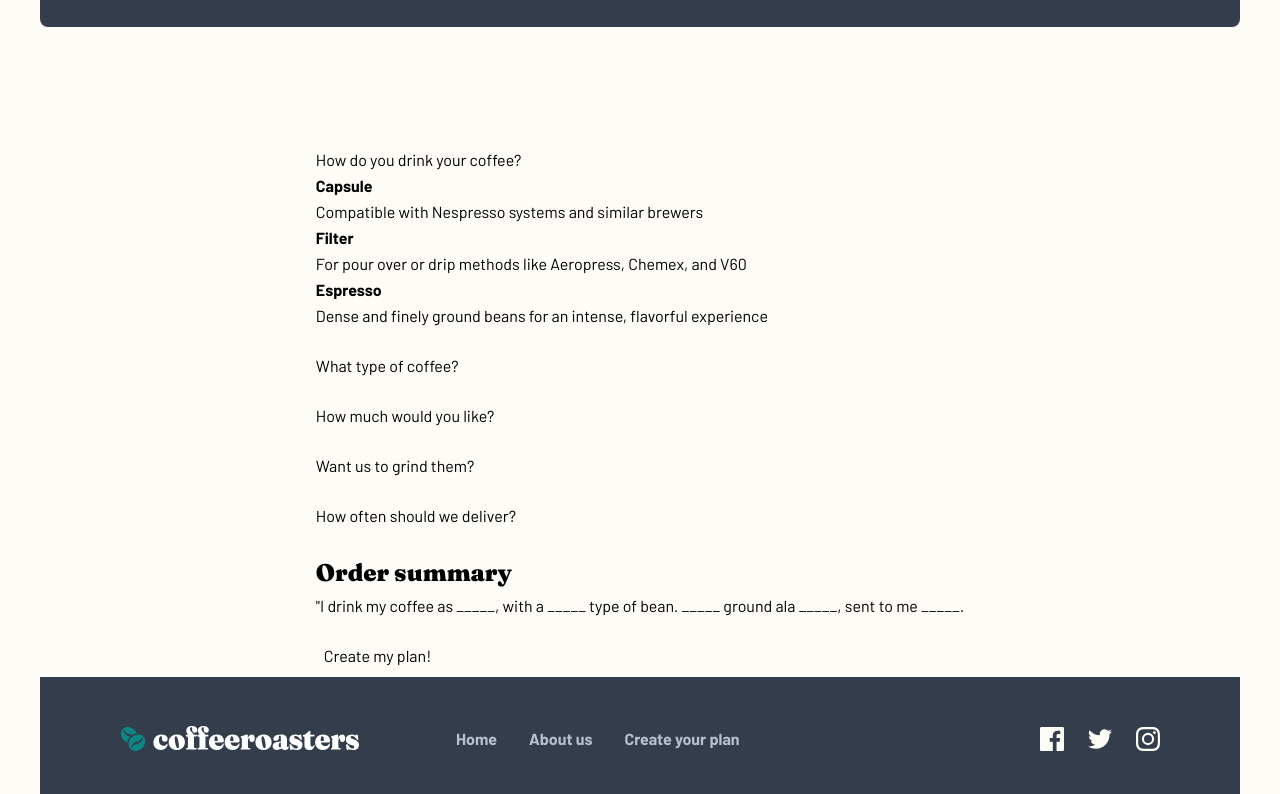
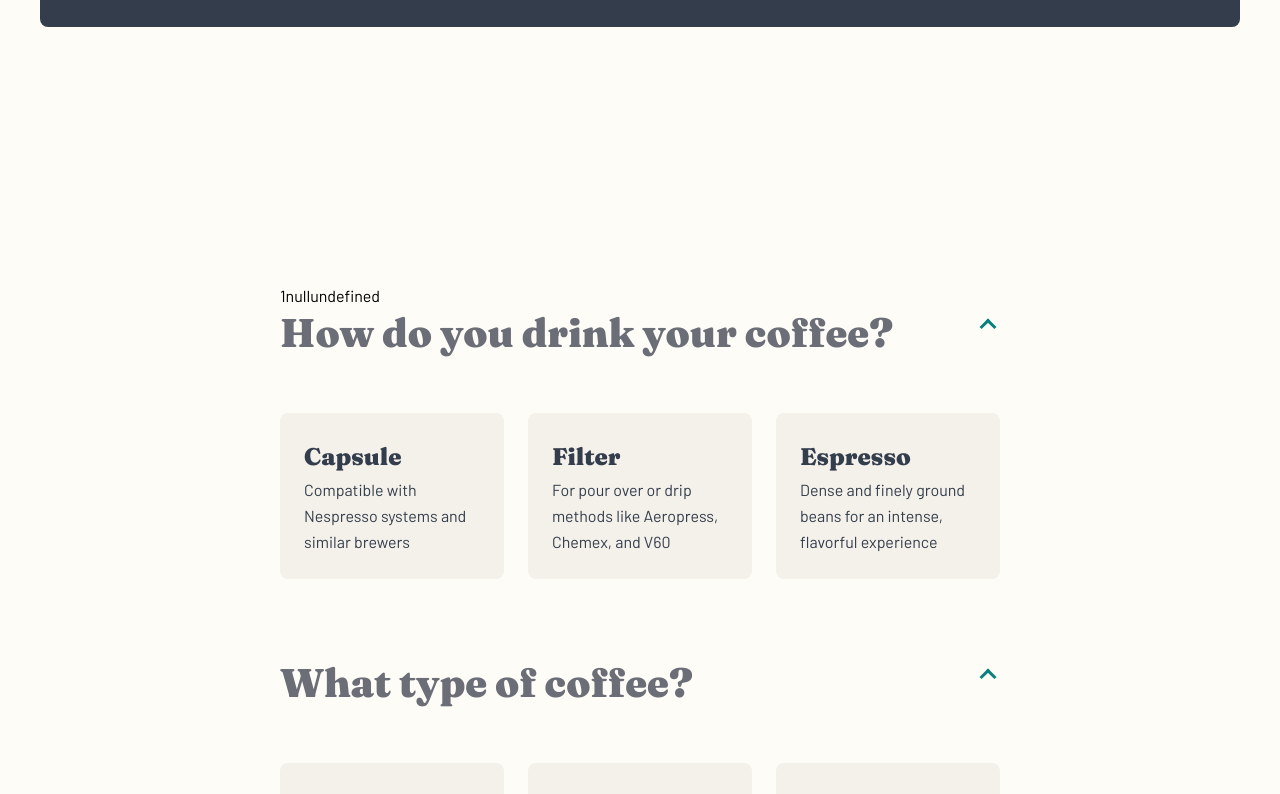
Before and after one commit to Dudeldups/FM-coffeeroasters, a React (Vite) app: page /subscribe in a window 1280 px wide. Shown: the part 1280-2074 px from the top of the page. Built offline with nearby package versions, Linux system fonts and the light colour scheme.

Commit message:
added base form styling

```diff
--- a/src/components/SubscribeForm.tsx
+++ b/src/components/SubscribeForm.tsx
@@ -1,5 +1,8 @@
 import { useEffect } from "react";
 import { FieldValues, SubmitHandler, useForm } from "react-hook-form";
+
+import subscriptionData from "../data/subscriptions.json";
+import Btn from "./Btn";
 
 interface SubscribeFormProps {
   summaryString: string;
@@ -8,9 +11,9 @@ interface SubscribeFormProps {
 }
 interface Prices {
   [key: string]: {
-    everyWeek: number;
-    everyTwoWeeks: number;
-    everyMonth: number;
+    Everyweek: number;
+    Every2weeks: number;
+    Everymonth: number;
   };
 }
 
@@ -23,7 +26,10 @@ const SubscribeForm = ({
     register,
     handleSubmit,
     watch,
-    formState: { isSubmitting },
+    formState: { errors, isSubmitting },
+    setError,
+    clearErrors,
+    setValue,
   } = useForm<FieldValues>();
 
   const onSubmit: SubmitHandler<FieldValues> = async (data) => {
@@ -34,373 +40,161 @@ const SubscribeForm = ({
 
   const prices: Prices = {
     "250g": {
-      everyWeek: 7.2,
-      everyTwoWeeks: 9.6,
-      everyMonth: 12.0,
+      Everyweek: 7.2,
+      Every2weeks: 9.6,
+      Everymonth: 12.0,
     },
     "500g": {
-      everyWeek: 13.0,
-      everyTwoWeeks: 17.5,
-      everyMonth: 22.0,
+      Everyweek: 13.0,
+      Every2weeks: 17.5,
+      Everymonth: 22.0,
     },
     "1000g": {
-      everyWeek: 22.0,
-      everyTwoWeeks: 32.0,
-      everyMonth: 42.0,
+      Everyweek: 22.0,
+      Every2weeks: 32.0,
+      Everymonth: 42.0,
     },
   };
 
-  const className = {
-    fieldset: "my-6",
-    input: "sr-only peer",
-    label: "block peer-checked:bg-slate-300",
-    "label-span": "block font-bold",
-    "inner-div": ``,
-  };
+  console.log(errors);
 
-  const quantity = watch("quantity") as keyof Prices;
+  const formData = watch();
 
-  const isCapsuleSelected = watch("preferences") === "Capsule";
-  const isPreferencesSelected =
-    watch("preferences") !== undefined && watch("preferences") !== null;
-  const isBeanTypeSelected =
-    watch("beanType") !== undefined && watch("beanType") !== null;
-  const isQuantitySelected =
-    watch("quantity") !== undefined && watch("quantity") !== null;
-  const isGrindOptionSelected =
-    watch("grindOption") !== undefined && watch("grindOption") !== null;
-  const isDeliveriesSelected =
-    watch("deliveries") !== undefined && watch("deliveries") !== null;
-
-  const isEverythingForDeliveriesSelected =
-    (isCapsuleSelected && isQuantitySelected) || isGrindOptionSelected;
+  const currentFormStep =
+    Object.values(formData).filter(
+      (value) => value !== null && value !== undefined,
+    ).length + 1;
+  const isCapsuleSelected = formData["Preferences"] === "Capsule";
 
   useEffect(() => {
     setSummaryString(
       `"I drink my coffee ${
         isCapsuleSelected
           ? "using Capsules"
-          : `as ${watch("preferences") || "_____"}`
-      }, with a ${watch("beanType") || "_____"} type of bean. ${
-        watch("quantity") || "_____"
-      }${
+          : `as ${formData["Preferences"] || "_____"}`
+      }, with a ${formData["Bean-Type"] || "_____"} type of bean. ${formData["Quantity"] || "_____"}${
         !isCapsuleSelected
-          ? watch("grindOption")
-            ? ` ground ala ${watch("grindOption")}`
+          ? formData["Grind-Option"]
+            ? ` ground ala ${formData["Grind-Option"]}`
             : " ground ala _____"
           : ""
-      }, sent to me ${watch("deliveries") || "_____"}.`,
+      }, sent to me ${formData["Deliveries"] || "_____"}.`,
     );
     // eslint-disable-next-line react-hooks/exhaustive-deps
-  }, [
-    isPreferencesSelected,
-    isBeanTypeSelected,
-    isQuantitySelected,
-    isGrindOptionSelected,
-    isDeliveriesSelected,
-  ]);
+  }, [formData]);
 
   return (
-    <form onSubmit={handleSubmit(onSubmit)}>
-      <fieldset className={className.fieldset}>
-        <legend className="peer">How do you drink your coffee?</legend>
+    <form
+      onSubmit={handleSubmit(onSubmit)}
+      className="mt-28 md:mt-36 md:max-w-[45rem] lg:mt-40"
+    >
+      {currentFormStep}
+      {`${formData["Preferences"]}`}
+      {`${formData["Bean-Type"]}`}
+      <ul className="grid gap-24 lg:gap-20">
+        {subscriptionData.map((question) => {
+          const isQuestionFive = question.id === 5;
+          const questionSplit = question.name.split(" ").join("-");
+          return (
+            <li key={question.id + question.question}>
+              <fieldset
+                className=""
+                aria-expanded={currentFormStep === question.id}
+                aria-live="polite"
+              >
+                <legend className="peer flex w-full items-start justify-between gap-4">
+                  <h2 className="text-lg/[1.75rem] text-custom-dark-grey md:text-xl lg:text-2xl">
+                    {question.question}
+                  </h2>
 
-        <div className={className["inner-div"]}>
+                  <button type="button" className="mt-3 inline w-6">
+                    <span className="sr-only">Expand</span>
+                    <span className="mx-auto block h-3 w-3 -rotate-45 border-r-[3px] border-t-[3px] border-custom-dark-cyan"></span>
+                  </button>
+                </legend>
+
+                <div className="mt-8 grid gap-4 md:mt-10 md:grid-cols-3 md:gap-2 lg:mt-14 lg:gap-6">
+                  {question.options.map((option) => {
+                    const optionSplit = option.name.split(" ").join("-");
+                    return (
+                      <div
+                        key={question.id + option.name}
+                        className={`cursor-pointer rounded-lg p-6 outline-2 outline-offset-2 outline-custom-dark-grey focus-within:bg-custom-pale-orange focus-within:outline ${formData[questionSplit] === option.name ? "bg-custom-dark-cyan text-custom-light-cream" : "bg-custom-very-light-grey text-custom-dark-blue hover:bg-custom-pale-orange"}`}
+                        onClick={() => {
+                          if (currentFormStep < question.id) {
+                            console.log("true");
+                            setError(questionSplit, {
+                              message:
+                                "Please answer the previous question first.",
+                            });
+                          } else setValue(questionSplit, option.name);
+                        }}
+                      >
                         <input
-            className={className.input}
-            {...register("preferences", { required: true })}
+                          className="sr-only"
+                          {...register(questionSplit, {
+                            required:
+                              currentFormStep !== 4 || !isCapsuleSelected,
+                            onChange: () => clearErrors(),
+                            disabled: currentFormStep < question.id,
+                          })}
                           type="radio"
-            id="preferences-capsule"
-            value="Capsule"
+                          id={`${questionSplit}-${optionSplit}`}
+                          value={option.name}
+                          aria-describedby={`${questionSplit}-${optionSplit}-d`}
                         />
-          <label className={className.label} htmlFor="preferences-capsule">
-            <span className={className["label-span"]}>Capsule</span> Compatible
-            with Nespresso systems and similar brewers
+                        <label
+                          className={`cursor-pointer ${currentFormStep >= question.id ? "" : ""}`}
+                          htmlFor={`${questionSplit}-${optionSplit}`}
+                          onClick={() => {
+                            if (currentFormStep < question.id) {
+                              console.log("true");
+                              setError(questionSplit, {
+                                message:
+                                  "Please answer the previous question first.",
+                              });
+                            }
+                          }}
+                        >
+                          <span className={`font-fraunces text-lg font-black`}>
+                            {option.name}
+                          </span>
                         </label>
+
+                        <p
+                          className=""
+                          id={`${questionSplit}-${optionSplit}-d`}
+                        >
+                          {isQuestionFive
+                            ? // @ts-expect-error - TS doesn't like the optional chaining here
+                              `${currentFormStep === 5 ? `$${prices[formData["Quantity"]]?.[optionSplit]} per shipment. ` : ""}`
+                            : ""}
+                          {option.description}
+                        </p>
                       </div>
-
-        <div className={className["inner-div"]}>
-          <input
-            className={className.input}
-            {...register("preferences", { required: true })}
-            type="radio"
-            id="preferences-filter"
-            value="Filter"
-          />
-          <label className={className.label} htmlFor="preferences-filter">
-            <span className={className["label-span"]}>Filter</span> For pour
-            over or drip methods like Aeropress, Chemex, and V60
-          </label>
-        </div>
-
-        <div className={className["inner-div"]}>
-          <input
-            className={className.input}
-            {...register("preferences", { required: true })}
-            type="radio"
-            id="preferences-espresso"
-            value="Espresso"
-          />
-          <label className={className.label} htmlFor="preferences-espresso">
-            <span className={className["label-span"]}>Espresso</span> Dense and
-            finely ground beans for an intense, flavorful experience
-          </label>
+                    );
+                  })}
                 </div>
               </fieldset>
-
-      <fieldset
-        className={className.fieldset}
-        aria-expanded={isPreferencesSelected}
-        aria-live="polite"
-      >
-        <legend>What type of coffee?</legend>
-        {isPreferencesSelected && (
-          <div>
-            <div className={className["inner-div"]}>
-              <input
-                className={className.input}
-                {...register("beanType", { required: true })}
-                type="radio"
-                id="beanType-singleOrigin"
-                value="Single Origin"
-              />
-              <label
-                className={className.label}
-                htmlFor="beanType-singleOrigin"
-              >
-                <span className={className["label-span"]}>Single Origin</span>{" "}
-                Distinct, high quality coffee from a specific family-owned farm
-              </label>
-            </div>
-
-            <div className={className["inner-div"]}>
-              <input
-                className={className.input}
-                {...register("beanType", { required: true })}
-                type="radio"
-                id="beanType-decaf"
-                value="Decaf"
-              />
-              <label className={className.label} htmlFor="beanType-decaf">
-                <span className={className["label-span"]}>Decaf</span> Just like
-                regular coffee, except the caffeine has been removed
-              </label>
-            </div>
-
-            <div className={className["inner-div"]}>
-              <input
-                className={className.input}
-                {...register("beanType", { required: true })}
-                type="radio"
-                id="beanType-blended"
-                value="Blended"
-              />
-              <label className={className.label} htmlFor="beanType-blended">
-                <span className={className["label-span"]}>Blended</span>{" "}
-                Combination of two or three dark roasted beans of organic
-                coffees
-              </label>
-            </div>
-          </div>
+              {errors[questionSplit] && (
+                <p>{errors[questionSplit]?.message as string}</p>
               )}
-      </fieldset>
-
-      <fieldset
-        className={className.fieldset}
-        aria-expanded={isBeanTypeSelected}
-        aria-live="polite"
-      >
-        <legend>How much would you like?</legend>
-        {isBeanTypeSelected && (
-          <div>
-            <div>
-              <input
-                className={className.input}
-                {...register("quantity", { required: true })}
-                type="radio"
-                id="quantity-250g"
-                value="250g"
-              />
-              <label className={className.label} htmlFor="quantity-250g">
-                <span className={className["label-span"]}>250g</span> Perfect
-                for the solo drinker. Yields about 12 delicious cups.
-              </label>
-            </div>
-
-            <div>
-              <input
-                className={className.input}
-                {...register("quantity", { required: true })}
-                type="radio"
-                id="quantity-500g"
-                value="500g"
-              />
-              <label className={className.label} htmlFor="quantity-500g">
-                <span className={className["label-span"]}>500g</span> Perfect
-                option for a couple. Yields about 40 delectable cups.
-              </label>
-            </div>
-
-            <div>
-              <input
-                className={className.input}
-                {...register("quantity", { required: true })}
-                type="radio"
-                id="quantity-1000g"
-                value="1000g"
-              />
-              <label className={className.label} htmlFor="quantity-1000g">
-                <span className={className["label-span"]}>1000g</span> Perfect
-                for offices and events. Yields about 90 delightful cups.
-              </label>
-            </div>
-          </div>
-        )}
-      </fieldset>
-
-      <fieldset
-        className={className.fieldset}
-        aria-expanded={isQuantitySelected}
-        aria-live="polite"
-      >
-        <legend>Want us to grind them?</legend>
-        {isQuantitySelected && !isCapsuleSelected && (
-          <div>
-            <div>
-              <input
-                className={className.input}
-                {...register("grindOption")}
-                type="radio"
-                id="grindOption-wholebean"
-                value="Wholebean"
-              />
-              <label
-                className={className.label}
-                htmlFor="grindOption-wholebean"
-              >
-                <span className={className["label-span"]}>Wholebean</span> Best
-                choice if you cherish the full sensory experience
-              </label>
-            </div>
-
-            <div>
-              <input
-                className={className.input}
-                {...register("grindOption")}
-                type="radio"
-                id="grindOption-filter"
-                value="Filter"
-              />
-              <label className={className.label} htmlFor="grindOption-filter">
-                <span className={className["label-span"]}>Filter</span> For drip
-                or pour-over coffee methods such as V60 or Aeropress
-              </label>
-            </div>
-
-            <div>
-              <input
-                className={className.input}
-                {...register("grindOption")}
-                type="radio"
-                id="grindOption-cafetiere"
-                value="Cafetiére"
-              />
-              <label
-                className={className.label}
-                htmlFor="grindOption-cafetiere"
-              >
-                <span className={className["label-span"]}>Cafetiére</span>{" "}
-                Course ground beans specially suited for french press coffee
-              </label>
-            </div>
-          </div>
-        )}
-      </fieldset>
-
-      <fieldset
-        className={className.fieldset}
-        aria-expanded={isGrindOptionSelected}
-        aria-live="polite"
-      >
-        <legend>How often should we deliver?</legend>
-        {isEverythingForDeliveriesSelected && (
-          <div>
-            <div>
-              <input
-                className={className.input}
-                {...register("deliveries", { required: true })}
-                type="radio"
-                id="deliveries-everyWeek"
-                value="Every week"
-              />
-              <label className={className.label} htmlFor="deliveries-everyWeek">
-                <span className={className["label-span"]}>Every week</span> $
-                {prices[quantity].everyWeek} per shipment. Includes free
-                first-class shipping.
-              </label>
-            </div>
-
-            <div>
-              <input
-                className={className.input}
-                {...register("deliveries", { required: true })}
-                type="radio"
-                id="deliveries-everyTwoWeeks"
-                value="Every two weeks"
-              />
-              <label
-                className={className.label}
-                htmlFor="deliveries-everyTwoWeeks"
-              >
-                <span className={className["label-span"]}>Every two weeks</span>{" "}
-                ${prices[quantity].everyTwoWeeks} per shipment. Includes free
-                priority shipping.
-              </label>
-            </div>
-
-            <div>
-              <input
-                className={className.input}
-                {...register("deliveries", { required: true })}
-                type="radio"
-                id="deliveries-everyMonth"
-                value="Every month"
-              />
-              <label
-                className={className.label}
-                htmlFor="deliveries-everyMonth"
-              >
-                <span className={className["label-span"]}>Every month</span> $
-                {prices[quantity].everyMonth} per shipment. Includes free
-                priority shipping.
-              </label>
-            </div>
-          </div>
-        )}
-      </fieldset>
+            </li>
+          );
+        })}
+      </ul>
 
       <div className="mt-4">
         <h2>Order summary</h2>
-        <p>
-          {/* "I drink my coffee{" "}
-          {isCapsuleSelected
-            ? "using Capsules"
-            : `as ${watch("preferences") || "_____"}`}
-          , with a {watch("beanType") || "_____"} type of bean.{" "}
-          {watch("quantity")}
-          {watch("preferences") !== "Capsule"
-            ? watch("grindOption")
-              ? ` ground ala ${watch("grindOption")}`
-              : " ground ala _____"
-            : ""}
-          , sent to me {watch("deliveries") || "_____"}." */}
-          {summaryString}
-        </p>
+        <p>{summaryString}</p>
       </div>
 
-      <button className="mt-4 p-2" disabled={isSubmitting}>
+      <Btn
+        className="mt-4 p-2"
+        isDisabled={isSubmitting || currentFormStep < 6}
+      >
         {isSubmitting ? "Loading..." : "Create my plan!"}
-      </button>
+      </Btn>
     </form>
   );
 };
```
Lines whose indentation alone changed are shown as unchanged.
